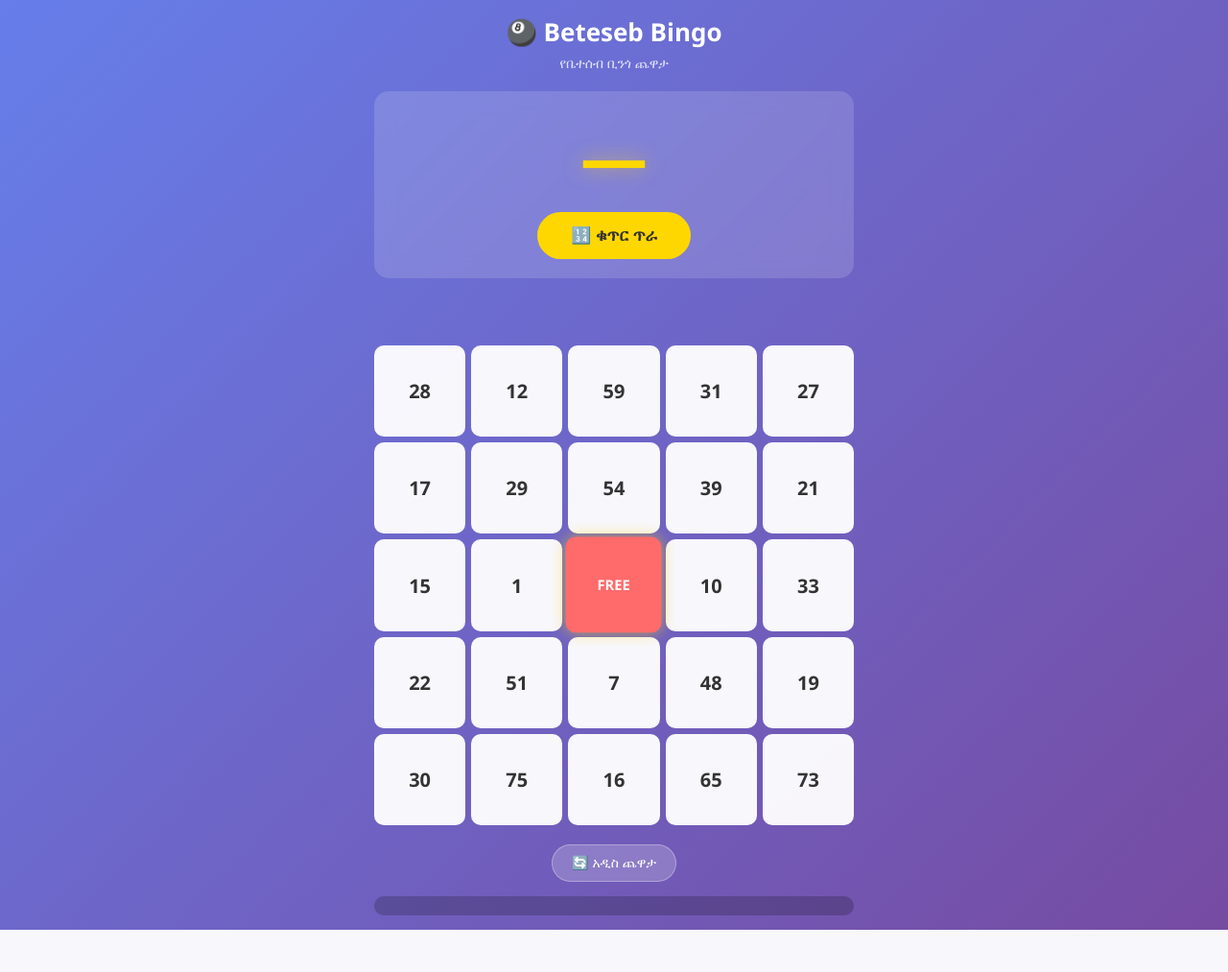
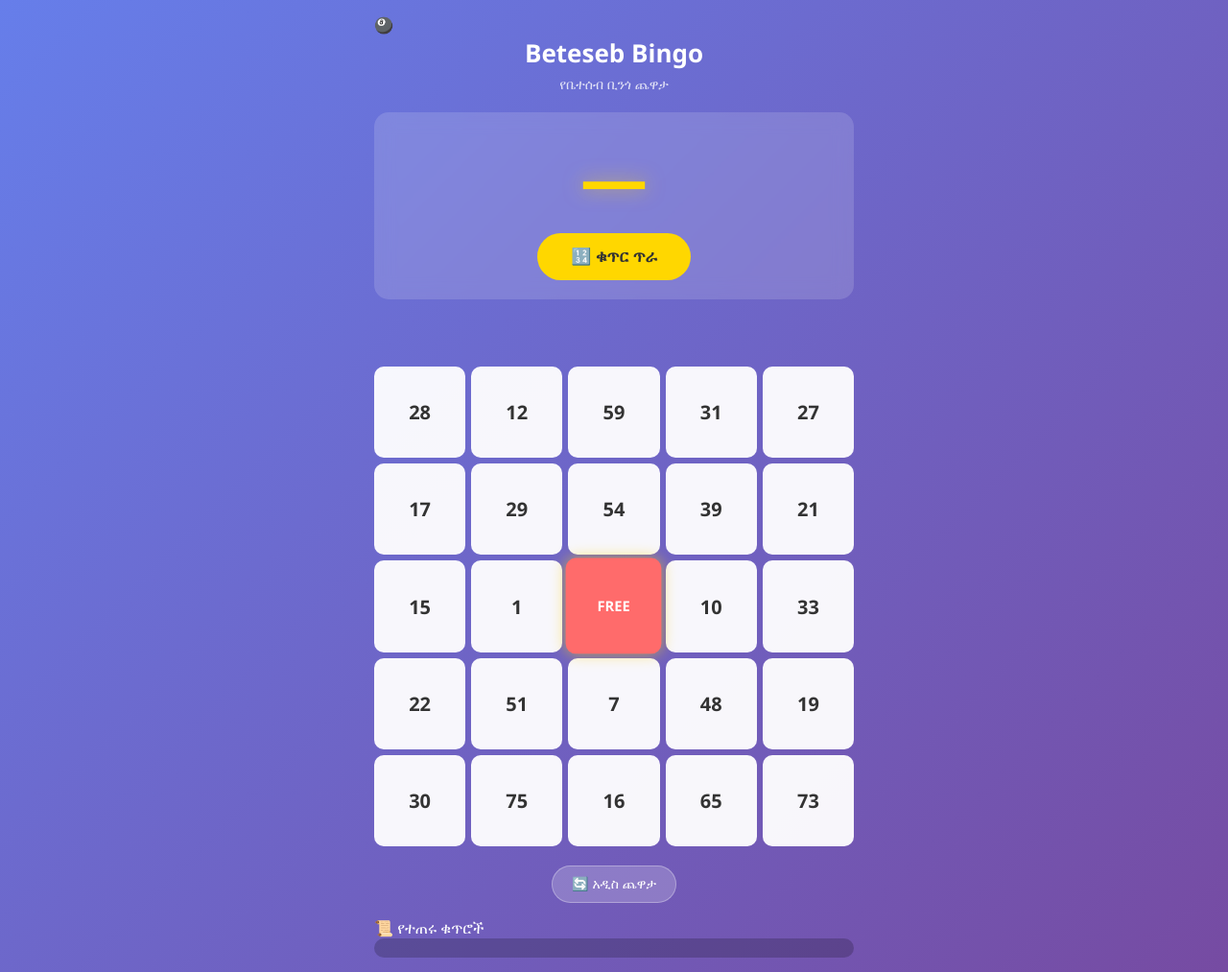
Before and after one commit to abukelela/Etbingobot, a Flask app: page / in a window 1280 px wide. Shown: the whole page at 96% size. Before the commit the page ends 969 px from the top, so only its background shows below. Run offline with Flask 3, Linux system fonts and the light colour scheme; some libraries are stand-ins or nearby versions.

Commit message:
Update index.html

```diff
--- a/templates/index.html
+++ b/templates/index.html
@@ -10,23 +10,34 @@
 <body>
 
 <div class="container">
-  <h1>🎱 Beteseb Bingo</h1>
-  <p class="subtitle">የቤተሰብ ቢንጎ ጨዋታ</p>
+  <div class="title-bar">
+    <span class="bingo-ball">🎱</span>
+    <h1>Beteseb Bingo</h1>
+    <p class="subtitle">የቤተሰብ ቢንጎ ጨዋታ</p>
+  </div>
 
   <div class="caller">
     <div class="last-called" id="lastCalled">—</div>
-    <button class="btn-call" id="callBtn" onclick="callNumber()">🔢 ቁጥር ጥራ</button>
+    <button class="btn-call" id="callBtn" onclick="callNumber()">
+      <span>🔢</span> ቁጥር ጥራ
+    </button>
   </div>
 
   <div id="status"></div>
+
   <div id="board"></div>
 
   <div class="actions">
-    <button onclick="newGame()">🔄 አዲስ ጨዋታ</button>
+    <button onclick="newGame()">
+      <span>🔄</span> አዲስ ጨዋታ
+    </button>
   </div>
 
+  <div class="history-title">📜 የተጠሩ ቁጥሮች</div>
   <div class="history" id="history"></div>
 </div>
+
+<div id="confetti"></div>
 
 <script src="/static/script.js"></script>
 </body>
```
